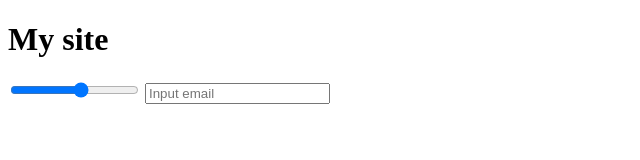
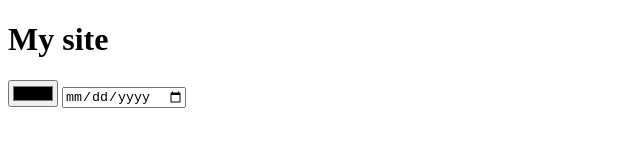
Before and after one commit to MaksymKorobka/MaksymKorobka.github.io, a plain HTML site: page index.html in a window 1280 px wide. Shown: the whole page, without its empty margins (0-640 px from the left). Drawn offline with Linux system fonts and the light colour scheme.

Commit message:
branch1 to main

```diff
--- a/index.html
+++ b/index.html
@@ -9,7 +9,6 @@
 </head>
 <body>
     <h1>My site</h1>
-    <input type="range" min="10" max="100" value="60" name="" id="" />
-    <input type="email" placeholder="Input email" name="" id="" />
-</body>
+    <input type="color" name="" id="" />
+    <input type="date" name="" id="" />
 </html>
```
